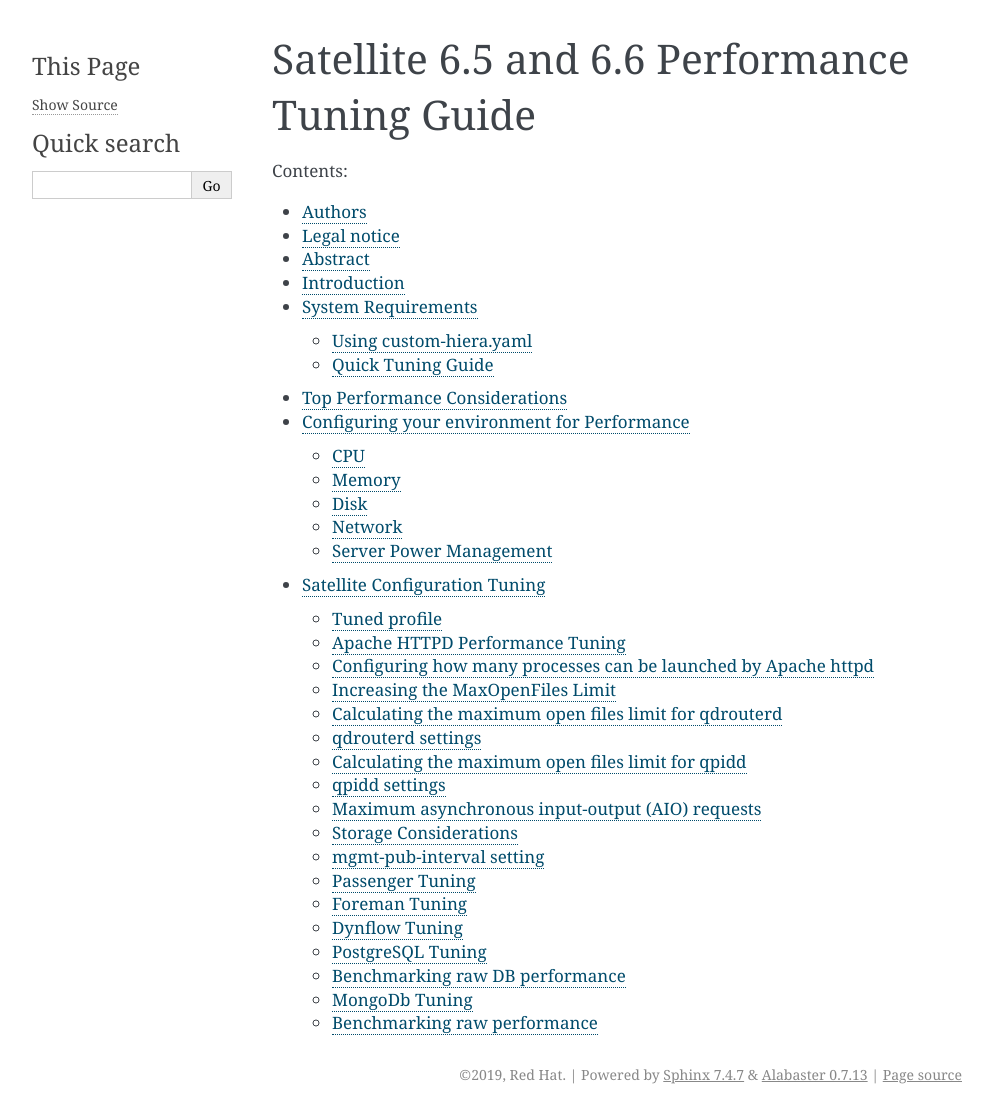
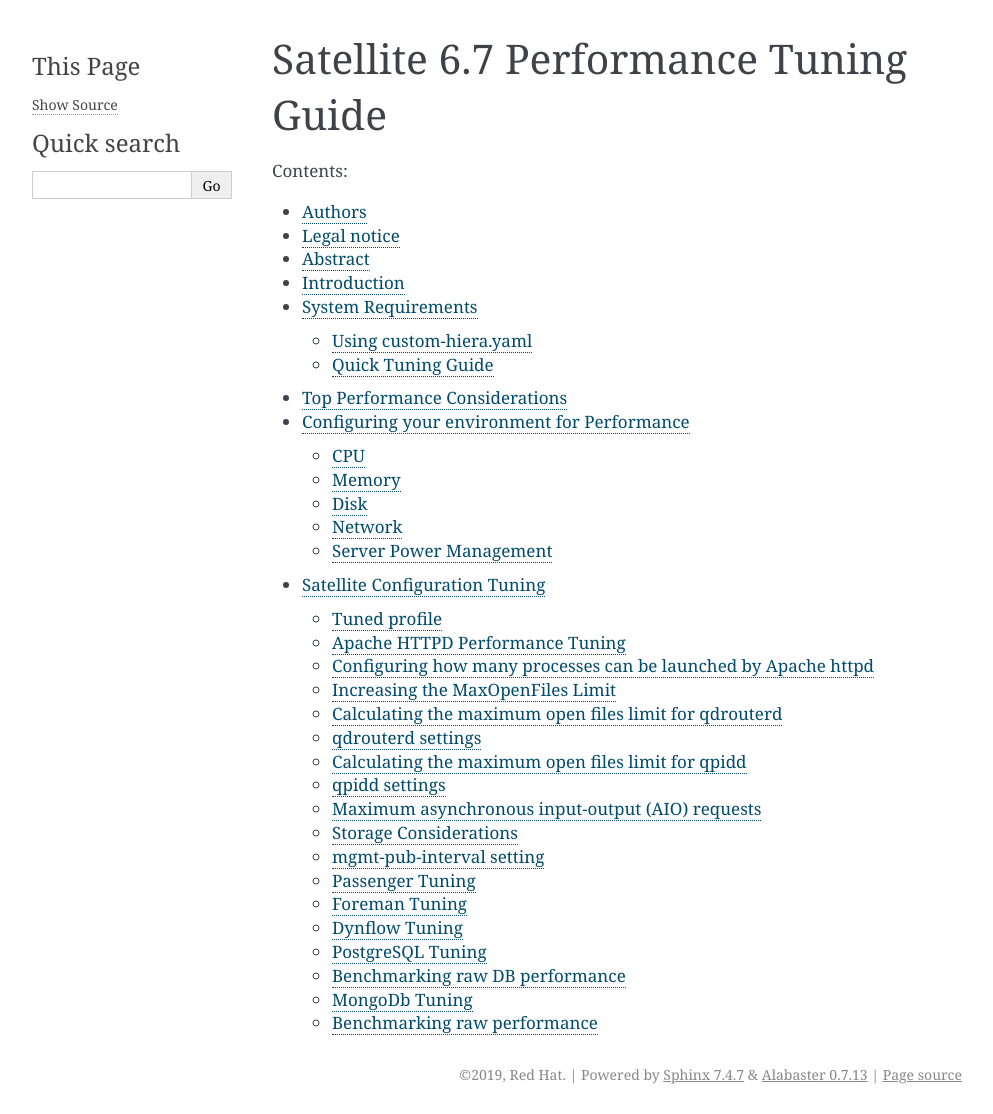
Before and after one commit to RedHatSatellite/satellite-performance-tuning, a Sphinx documentation site: the page built from docs/index.rst, in a window 1280 px wide. Shown: the whole page, without its empty margins (148-1141 px from the left). Built offline with Sphinx 7.4.7, drawn with Linux system fonts in a browser that asks for light colours.

Commit message:
Updated the version of satellite from 6.6 to 6.7

```diff
--- a/docs/index.rst
+++ b/docs/index.rst
@@ -1,4 +1,4 @@
-Satellite 6.5 and 6.6 Performance Tuning Guide
+Satellite 6.7 Performance Tuning Guide
 ==============================================
 
 .. toctree::
```
